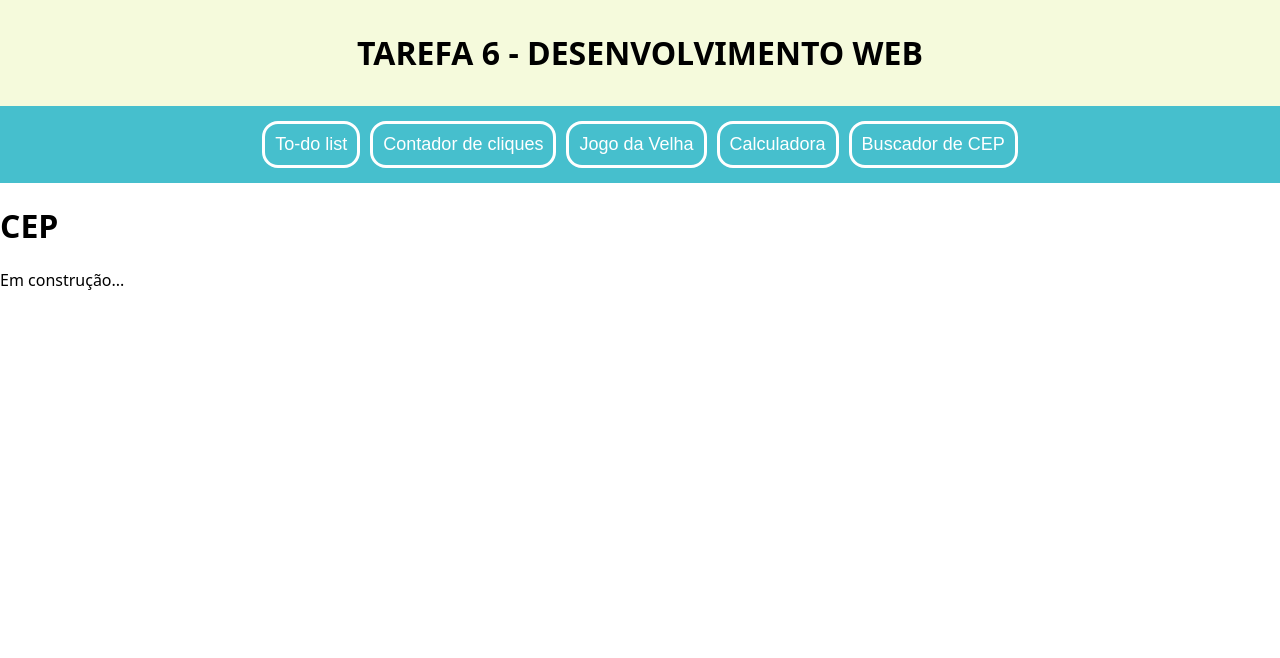
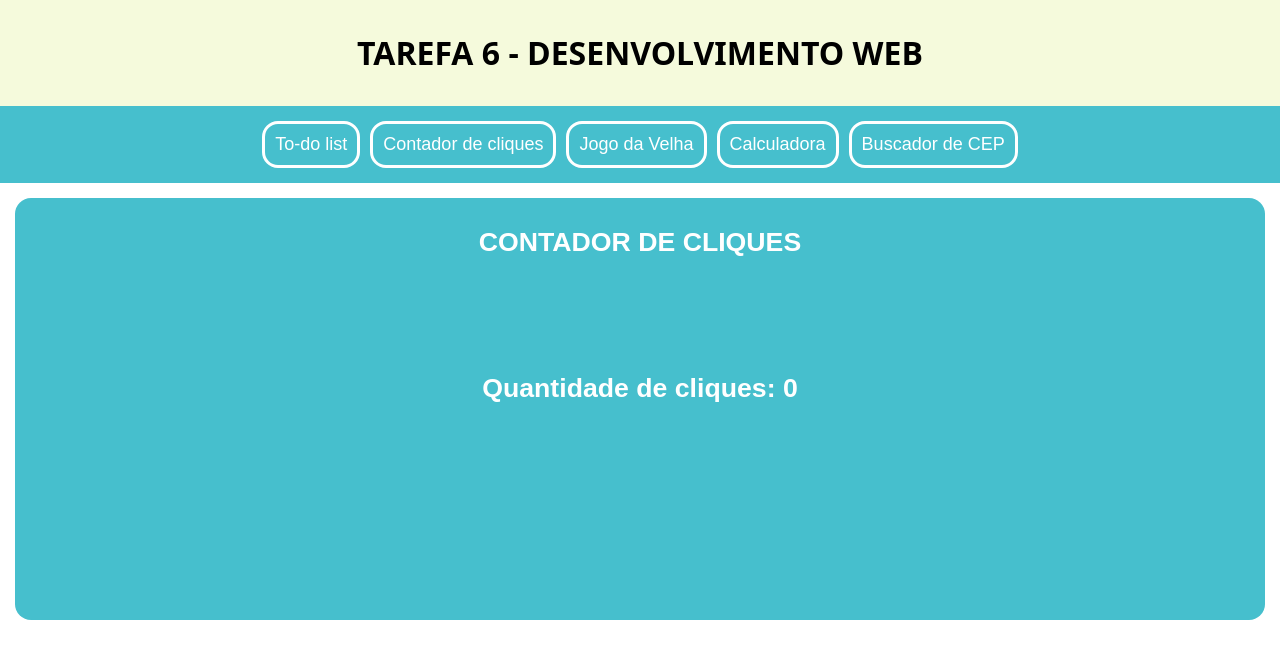
Before and after one commit to MarcosOTVieira/Tarefa_6_DW, a React (Create React App) app: page / in a window 1280 px wide. Both pictures are taken after a click on the button "Contador de cliques". Shown: the top 658 px of the page. Built offline with nearby package versions, Linux system fonts and the light colour scheme.

Commit message:
Criação e estilização da pagina Contador

```diff
--- a/src/css/Contador.css
+++ b/src/css/Contador.css
@@ -0,0 +1,26 @@
+.btnClique {
+    width: 100%;
+    height: 100%;
+    min-height: 50vh;
+    display: grid;
+    padding: 0;
+    margin: 0;
+    cursor: pointer;
+    background-color: transparent;
+    border: 0px;
+    color: white;
+    align-content: start;
+}
+
+.btnClique:hover {
+    color: rgb(236, 236, 236);
+}
+
+.divClique {
+  height: auto;
+  width: 100%;
+}
+
+.h1Contador {
+  padding-bottom: 5rem;
+}
--- a/src/pages/Contador.js
+++ b/src/pages/Contador.js
@@ -1,8 +1,29 @@
-export default function CEP() {
-    return (
-        <div className="divCEP">
-            <h1 className="h1CEP">CEP</h1>
-            <p className="pCEP">Em construção...</p>
-        </div>
-    );
+import { useState } from "react";
+import "../css/Contador.css";
+
+function ContaCliques()
+{
+  const [count, setCount] = useState(0);
+
+  function clique()
+  {
+    setCount(count + 1);
+  }
+
+  return (
+    <div className="divMain">
+      <button onClick={clique} className="btnClique">
+        <h1 className="h1Contador">CONTADOR DE CLIQUES</h1>
+        <h1>Quantidade de cliques: {count}</h1>
+      </button>
+    </div>
+  )
 }
+
+export default function MyApp() {
+  return (
+    <div>
+      <ContaCliques />
+    </div>
+  );
+}
```
